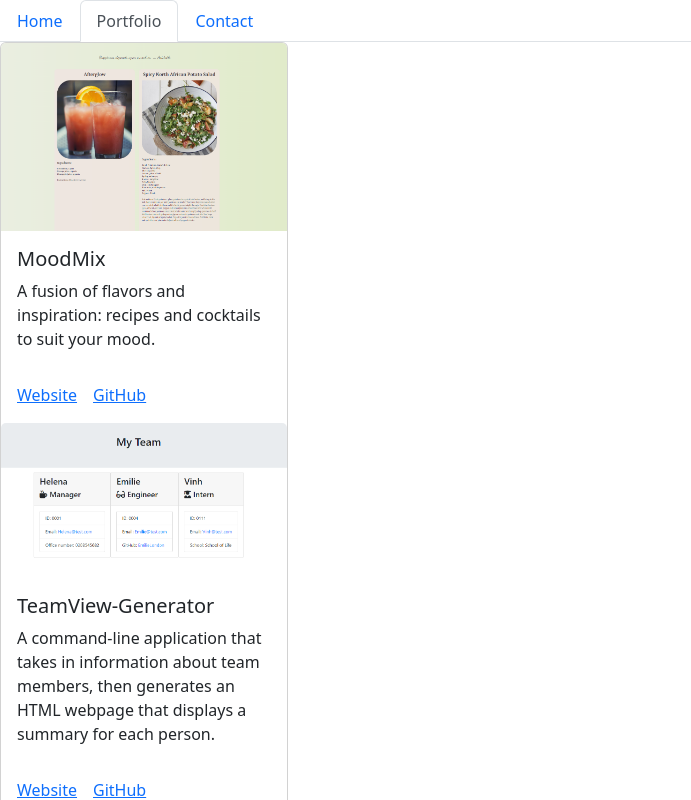
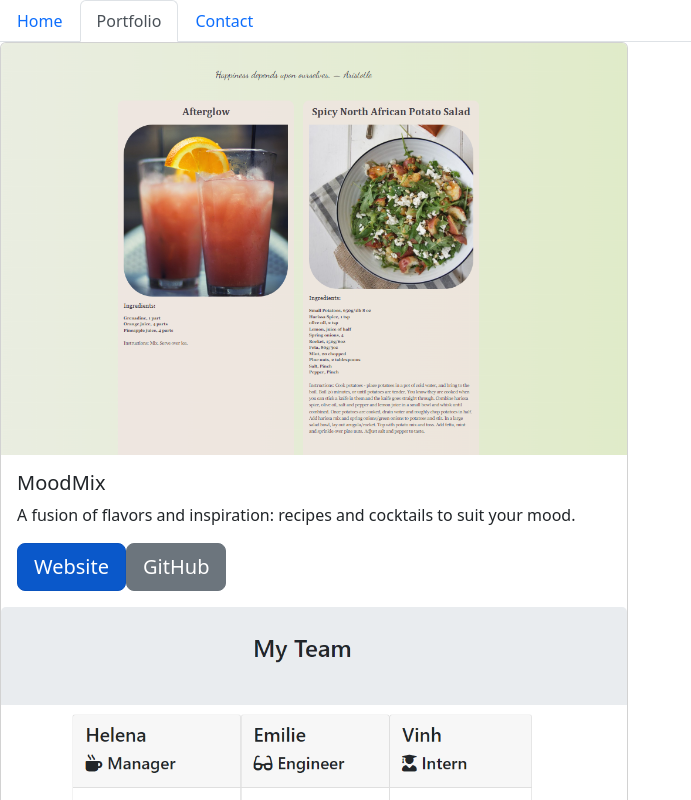
Before and after one commit to EmilieLondon/My_WebDev_Portfolio, a React (Create React App) app: page /#/portfolio in a window 1280 px wide. Shown: the top 800 px of the page, without its empty margins (0-691 px from the left). Built offline with nearby package versions, Linux system fonts and the light colour scheme.

Commit message:
styling cards and buttons, to be continued

```diff
--- a/src/components/Portfolio/Portfolio.css
+++ b/src/components/Portfolio/Portfolio.css
@@ -1,3 +1,12 @@
 .cardContainer{
-    padding-top: 0.5rem;
+    padding: 1rem 0 1rem 0;
+    margin: 10rem 0 10rem 0 solid purple!important;
 }
+
+.buttonContainer{
+    flex-direction: column;
+    align-items: center;
+    text-align: center;
+    padding-bottom: 1rem;
+    border-bottom: 1px;
+}
--- a/src/components/Portfolio/Portfolio.jsx
+++ b/src/components/Portfolio/Portfolio.jsx
@@ -1,32 +1,39 @@
 import React from "react";
 import projects from "../projects.json";
-import Card from 'react-bootstrap/Card';
+import Card from "react-bootstrap/Card";
+import Col from 'react-bootstrap/Col';
+import Row from 'react-bootstrap/Row';
+import Button from 'react-bootstrap/Button';
+
 
 function Portfolio(props) {
   return (
-    <Card style={{ width: '18rem' }}>
-
+    <Row xs={1} md={2} className="g-4">
+    {Array.from({ length: 1 }).map((_, idx) => (
+      <Col>
+      <div>
+    <Card>
       {projects.map((item, index) => {
         return (
-          <div key={item.id}>
+          <div  className="cardContainer" key={item.id}>
             <Card.Img variant="top" src={process.env.PUBLIC_URL + item.image} />
             <Card.Body>
               <Card.Title>{item.title}</Card.Title>
-         <Card.Text>
-         {item.description}
-        </Card.Text>
-          </Card.Body>
-
-        <Card.Body>
-        <Card.Link href={item.link}>Website</Card.Link>
-        <Card.Link href={item.repo}>GitHub</Card.Link>
+              <Card.Text>{item.description}</Card.Text>
+            <div className="buttonContainer">
+               <Button variant="primary" size="lg" active href={item.link}>Website</Button>
+              <Button variant="secondary" size="lg" href={item.repo}>GitHub</Button>
+              </div>
                                      </Card.Body>
           </div>
         );
       })}
     </Card>
+    </div>
+    </Col>
+    ))}
+    </Row>
   );
 }
 
-
 export default Portfolio;
```
Lines whose indentation alone changed are shown as unchanged.
